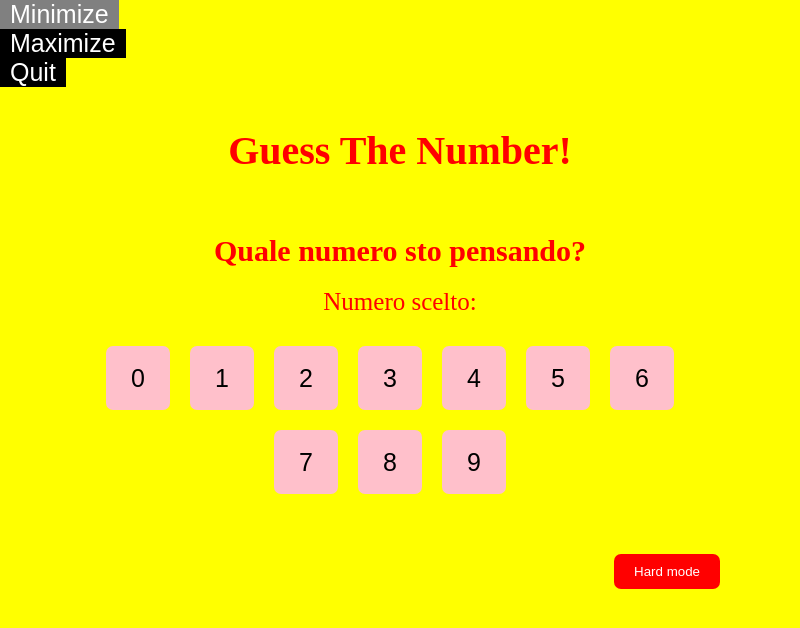
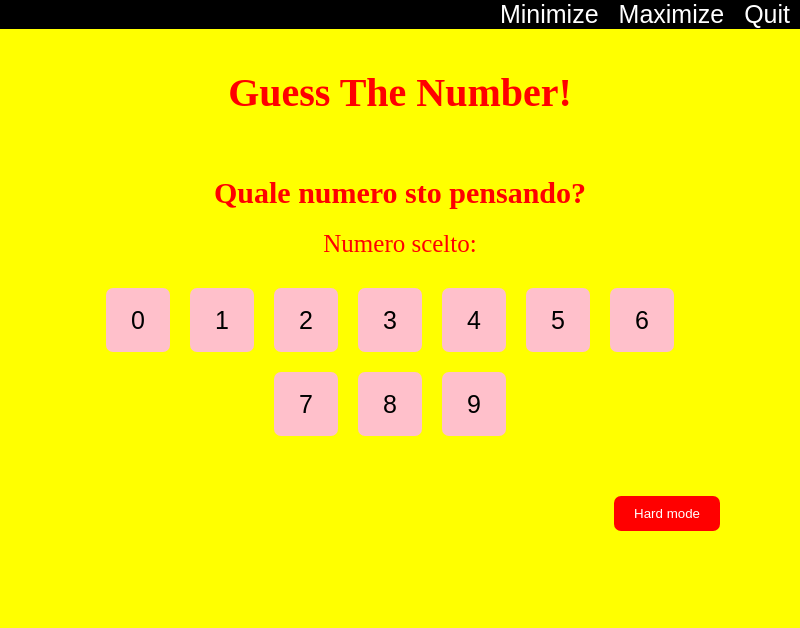
Before and after one commit to eduardomecchia/guess-the-number, an Electron app: page index.html in a window 800 px wide. Drawn offline with Linux system fonts and the light colour scheme.

Commit message:
Make sure overlay fits all the screen but not the topbar

```diff
--- a/assets/css/app.css
+++ b/assets/css/app.css
@@ -8,7 +8,6 @@
 
 body {
     background-color: yellow;
-    position: relative;
 }
 
 .container {
@@ -23,19 +22,20 @@ body {
     left: 50%;
     transform: translate(-50%, -50%);
     height: 100%;
-    width: 100vw;
+    width: 100%;
     background-color: #ffffffd7;
     opacity: 0.5;
     display: none;
 }
 
-.topbar {
+#topbar {
     display: flex;
     justify-content: right;
     align-items: center;
     background-color: black;
     -webkit-app-region: drag;
     -webkit-user-select: none;
+    user-select: none;
 }
 
 #minimize,
@@ -57,6 +57,11 @@ body {
 #maximize:hover,
 #quit:hover {
     background-color: grey;
+}
+
+#game-content {
+    position: relative;
+    min-height: 100vh;
 }
 
 .heading {
```
